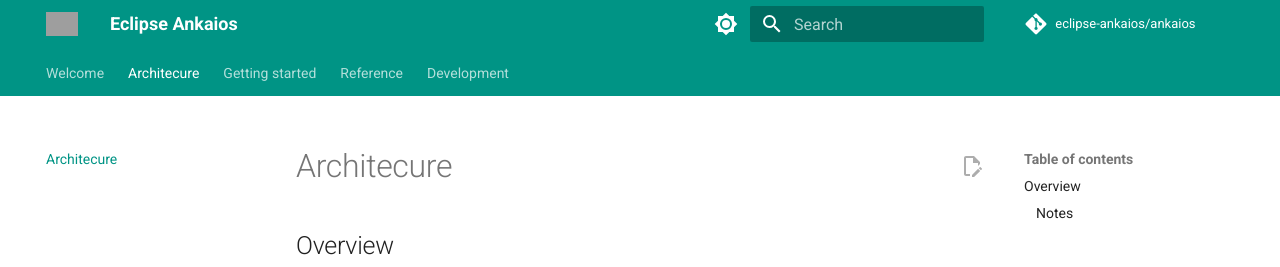
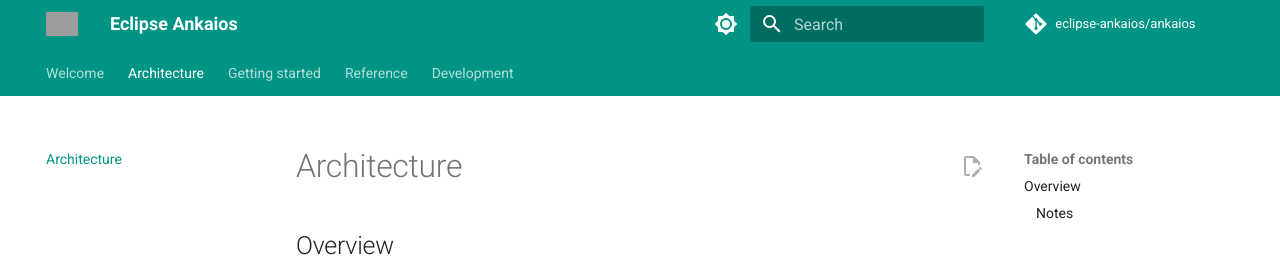
Before and after one commit to eclipse-ankaios/ankaios, an MkDocs documentation site: the page built from doc/docs/architecture.md, in a window 1280 px wide and 900 px high. Shown: the top 267 px of the window. Built offline with MkDocs 1.6.1 and Material for MkDocs 9.7.7, drawn with Linux system fonts in a browser that asks for light colours; comment, search, counter and statistics services are not loaded; grey boxes are pictures that could not be loaded.

Commit message:
Fix typo and link
Issue-Id: #31

```diff
--- a/doc/docs/architecture.md
+++ b/doc/docs/architecture.md
@@ -1,4 +1,4 @@
-# Architecure
+# Architecture
 
 ## Overview
 
```
Also changed, not shown: README.md.
